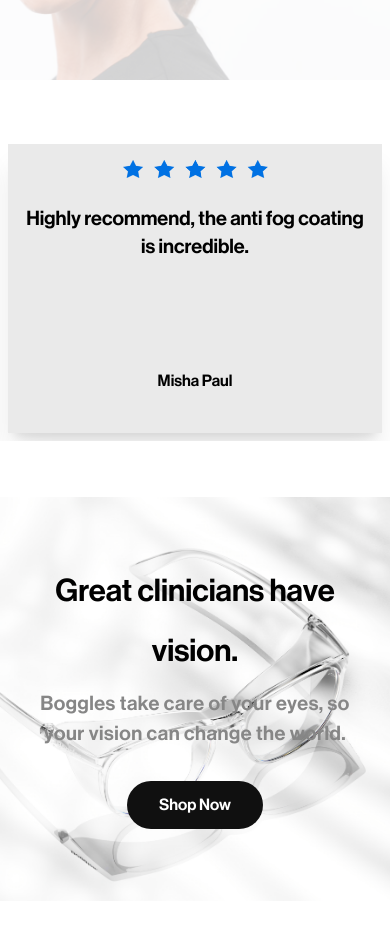
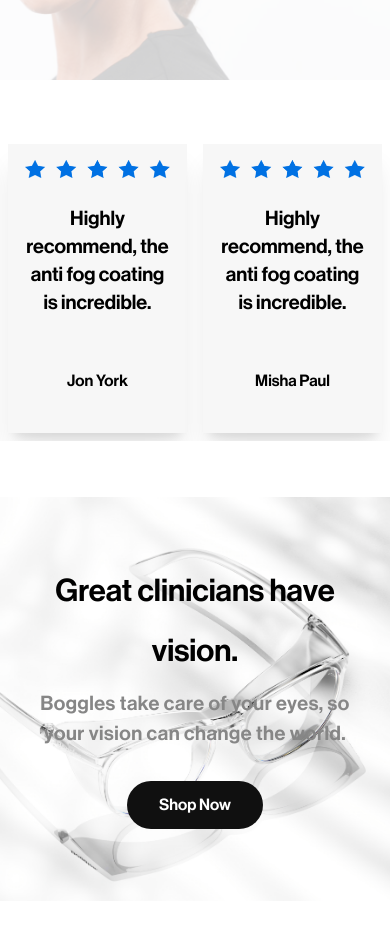
Before and after one commit to vijayender46/bd, a React (Vite) app: page / in a window 390 px wide. Shown: the part 3714-4647 px from the top of the page. Built offline with nearby package versions, Linux system fonts and the light colour scheme; a web font is replaced by a local one.

Commit message:
responsive check

```diff
--- a/src/components/RatingCard.jsx
+++ b/src/components/RatingCard.jsx
@@ -8,8 +8,8 @@
     auther
   }) {
   return (
-    <div className="bd_rating bg-[#eaeaea] shadow-xl md:shadow-none m-2 md:bg-[#fff] p-4 text-center md:text-left">
-        <div className="inline-block rating_img pointer-none">
+    <div className="bd_rating bg-[#f7f7f7] shadow-xl md:shadow-none m-2 md:bg-[#fff] p-4 text-center md:text-left">
+        <div className="inline-block rating_img">
             <img className='w-[145px]' src={bd_rating} alt={star} />
         </div>
         <h2 className='text-xl md:text-2xl font-medium py-5 leading-7 md:leading-8 min-h-40'>{title}</h2>
--- a/src/pages/Home.jsx
+++ b/src/pages/Home.jsx
@@ -120,7 +120,7 @@
   },
   mobile: {
     breakpoint: { max: 464, min: 0 },
-    items: 1,
+    items: 2,
     slidesToSlide: 1,
   },
 };
```
